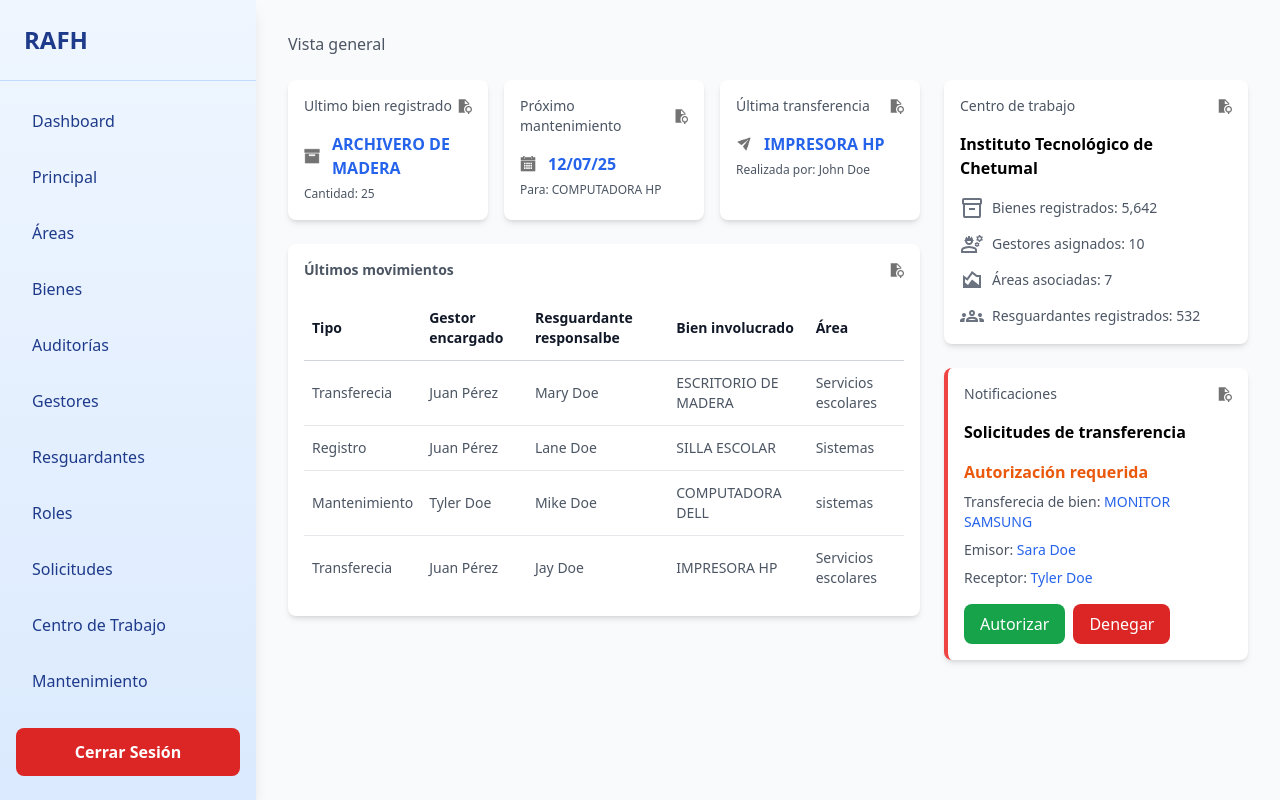
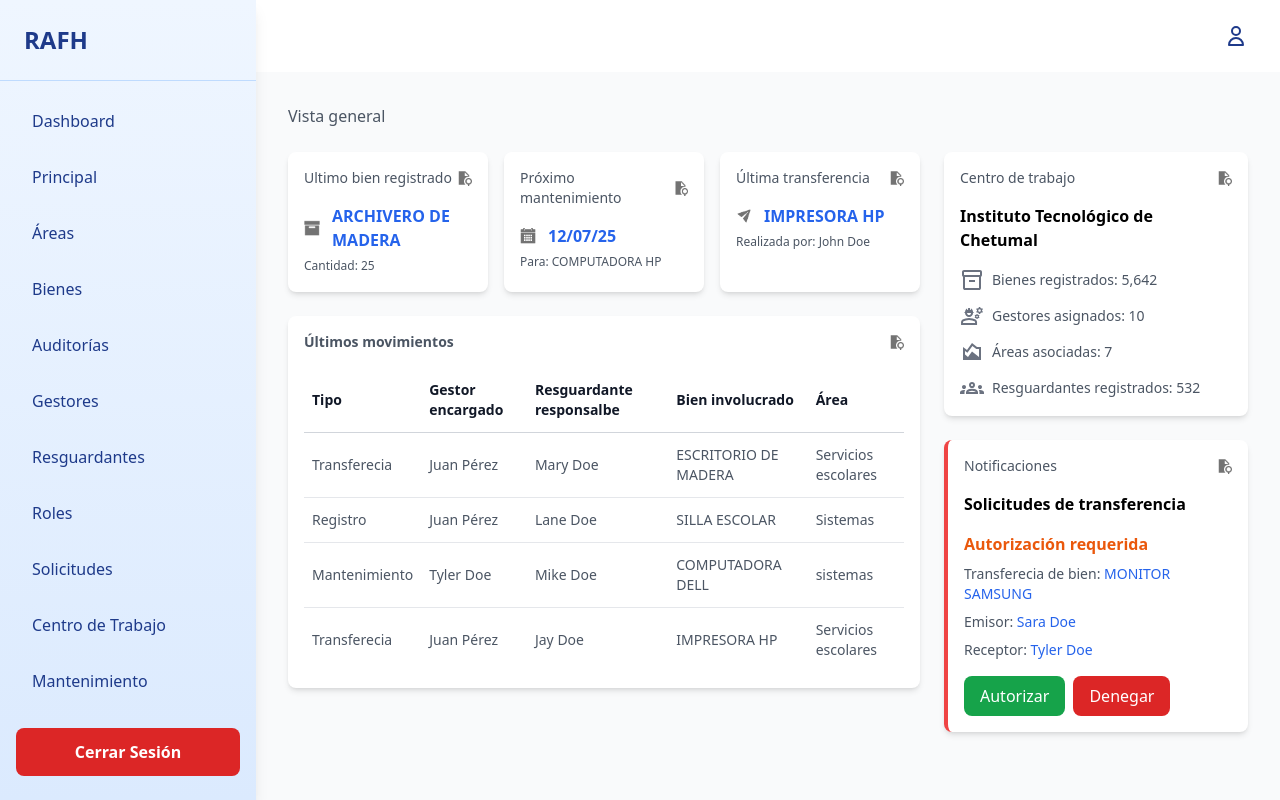
Before and after one commit to FaridTA14/RAFH-Tecnm, a Vue app: page /dashboard in a window 1280 px wide. Built offline with nearby package versions, Linux system fonts and the light colour scheme.

Commit message:
completionId: cgen-66ce0ac7ab784824a3e5fce942f26272
cgen-66ce0ac7ab784824a3e5fce942f26272

```diff
--- a/src/views/dashboard/dashboard-view.vue
+++ b/src/views/dashboard/dashboard-view.vue
@@ -112,17 +112,53 @@
 		<!-- Main Content -->
 		<div class="flex-1 flex flex-col">
 			<!-- Top Bar -->
-			<header class="bg-white dark:bg-gray-800 shadow-md md:hidden">
+			<header class="bg-white dark:bg-gray-800 shadow-md">
 				<div class="p-4 flex items-center justify-between">
-					<h1 class="text-xl font-bold text-blue-900 dark:text-white">RAFH</h1>
 					<button
 						@click="toggleSidebar"
-						class="p-2 text-blue-900 dark:text-white hover:bg-gray-100 dark:hover:bg-gray-700 rounded-lg"
+						class="p-2 text-blue-900 dark:text-white hover:bg-gray-100 dark:hover:bg-gray-700 rounded-lg md:hidden"
 					>
 						<svg class="w-6 h-6" fill="none" stroke="currentColor" viewBox="0 0 24 24">
 							<path stroke-linecap="round" stroke-linejoin="round" stroke-width="2" d="M4 6h16M4 12h16M4 18h16" />
 						</svg>
 					</button>
+					<div class="flex-1"></div>
+					<div class="relative">
+						<button
+							@click="isProfileMenuOpen = !isProfileMenuOpen"
+							class="flex items-center space-x-2 p-2 text-blue-900 dark:text-white hover:bg-gray-100 dark:hover:bg-gray-700 rounded-lg transition"
+						>
+							<svg class="w-6 h-6" fill="none" stroke="currentColor" viewBox="0 0 24 24">
+								<path stroke-linecap="round" stroke-linejoin="round" stroke-width="2" d="M16 7a4 4 0 11-8 0 4 4 0 018 0zM12 14a7 7 0 00-7 7h14a7 7 0 00-7-7z" />
+							</svg>
+							<span class="hidden sm:inline text-sm font-medium">{{ userName }}</span>
+						</button>
+
+						<!-- Profile Dropdown Menu -->
+						<div
+							v-if="isProfileMenuOpen"
+							@click.outside="isProfileMenuOpen = false"
+							class="absolute right-0 mt-2 w-48 bg-white dark:bg-gray-700 rounded-lg shadow-lg z-50 border border-gray-200 dark:border-gray-600"
+						>
+							<div class="px-4 py-3 border-b border-gray-200 dark:border-gray-600">
+								<p class="text-sm font-semibold text-gray-900 dark:text-white">{{ userName }}</p>
+								<p class="text-xs text-gray-500 dark:text-gray-400">{{ userEmail }}</p>
+							</div>
+							<RouterLink
+								to="/dashboard/profile-edit"
+								@click="isProfileMenuOpen = false"
+								class="block w-full text-left px-4 py-2 text-sm text-gray-700 dark:text-gray-300 hover:bg-gray-100 dark:hover:bg-gray-600 transition"
+							>
+								Editar Perfil
+							</RouterLink>
+							<button
+								@click="handleLogout"
+								class="w-full text-left px-4 py-2 text-sm text-red-600 dark:text-red-400 hover:bg-gray-100 dark:hover:bg-gray-600 transition"
+							>
+								Cerrar Sesión
+							</button>
+						</div>
+					</div>
 				</div>
 			</header>
 
```
